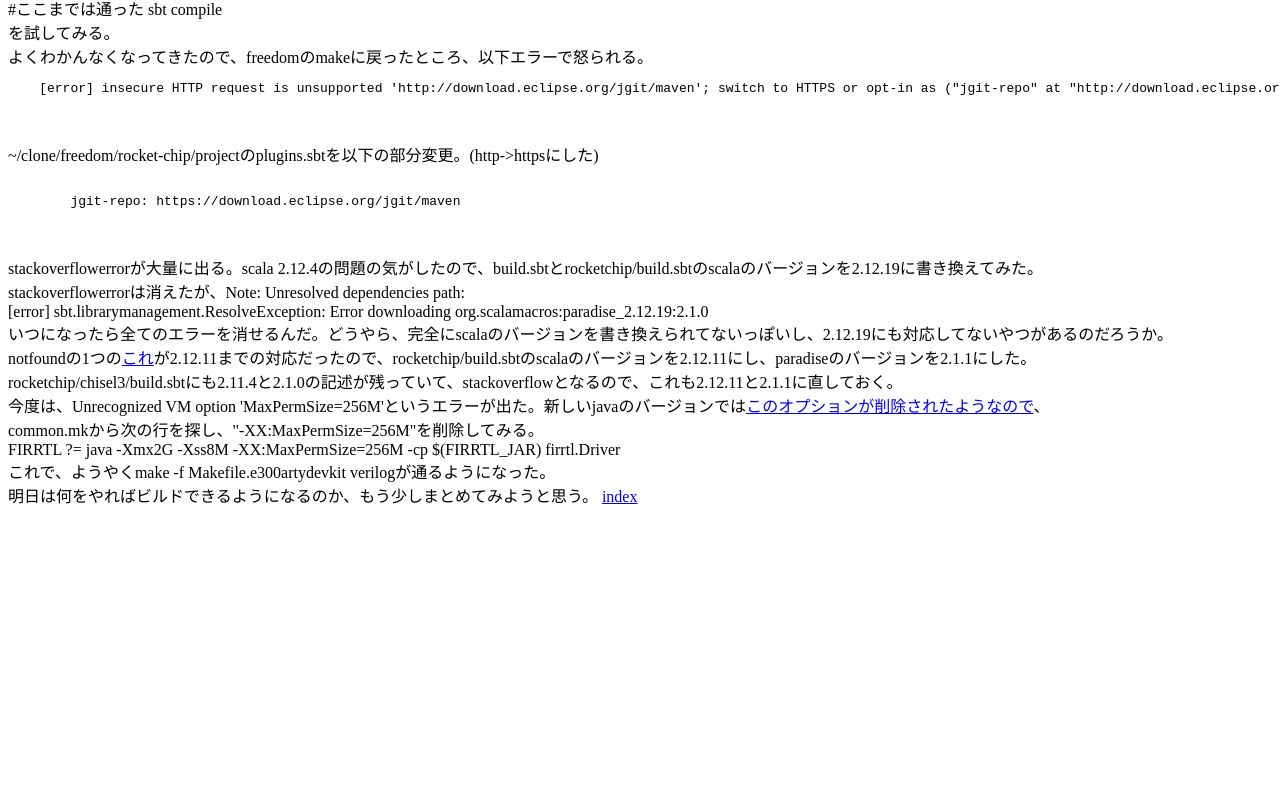
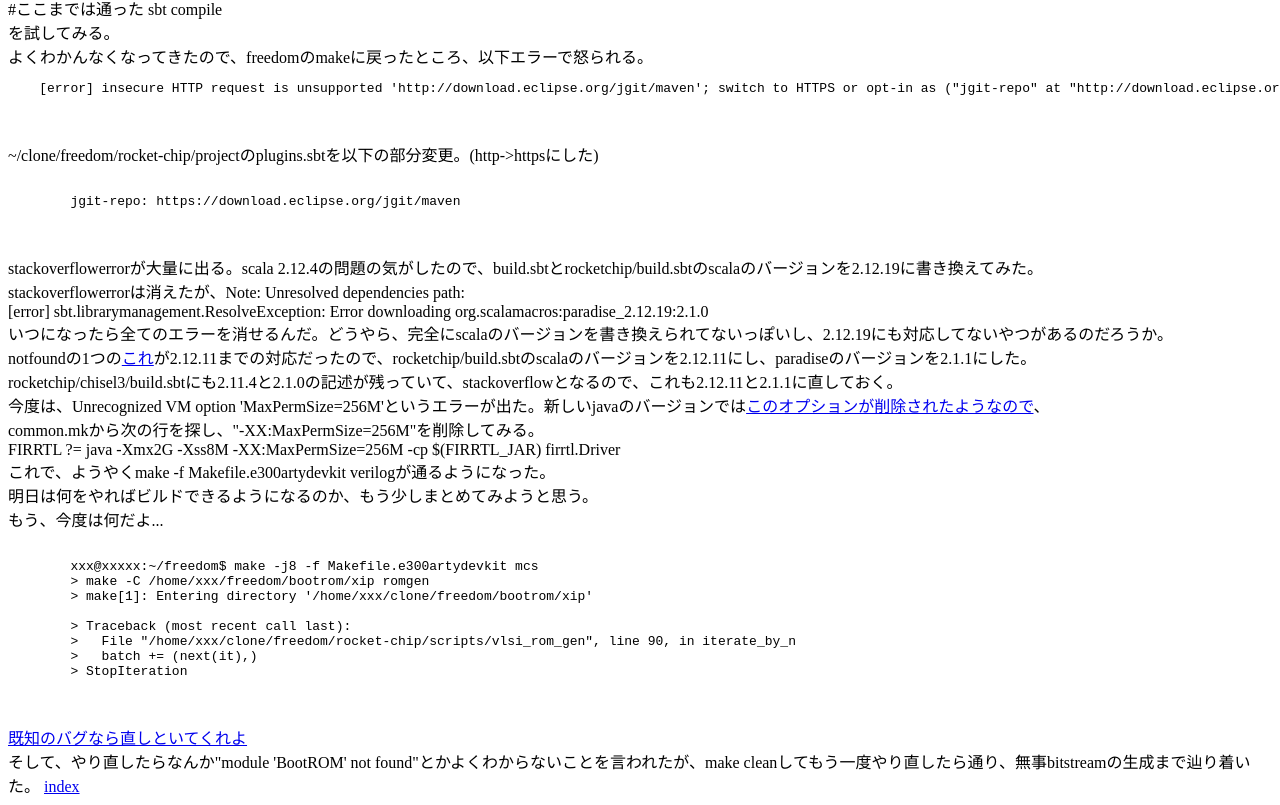
Before and after one commit to chickenatama/chickenatama.github.io, a plain HTML site: page memo/daily/20240509.html in a window 1280 px wide. Shown: the part 1032-1837 px from the top of the page. Before the commit the page ends 1547 px from the top, so only its background shows below. Drawn offline with Linux system fonts and the light colour scheme.

Commit message:
Update 20240509.html

```diff
--- a/memo/daily/20240509.html
+++ b/memo/daily/20240509.html
@@ -70,7 +70,21 @@
     common.mkから次の行を探し、"-XX:MaxPermSize=256M"を削除してみる。<br>
     FIRRTL ?= java -Xmx2G -Xss8M -XX:MaxPermSize=256M -cp $(FIRRTL_JAR) firrtl.Driver<br>
     これで、ようやくmake -f Makefile.e300artydevkit verilogが通るようになった。<br>
-    明日は何をやればビルドできるようになるのか、もう少しまとめてみようと思う。
+    明日は何をやればビルドできるようになるのか、もう少しまとめてみようと思う。<br>
+
+    もう、今度は何だよ...
+    <pre><code>
+        xxx@xxxxx:~/freedom$ make -j8 -f Makefile.e300artydevkit mcs
+        > make -C /home/xxx/freedom/bootrom/xip romgen
+        > make[1]: Entering directory '/home/xxx/clone/freedom/bootrom/xip'
+
+        > Traceback (most recent call last):
+        >   File "/home/xxx/clone/freedom/rocket-chip/scripts/vlsi_rom_gen", line 90, in iterate_by_n
+        >   batch += (next(it),)
+        > StopIteration
+    </code></pre><br>
+    <a href="https://github.com/sifive/freedom/issues/172">既知のバグなら直しといてくれよ</a><br>
+    そして、やり直したらなんか"module 'BootROM' not found"とかよくわからないことを言われたが、make cleanしてもう一度やり直したら通り、無事bitstreamの生成まで辿り着いた。
 
 
 
```
